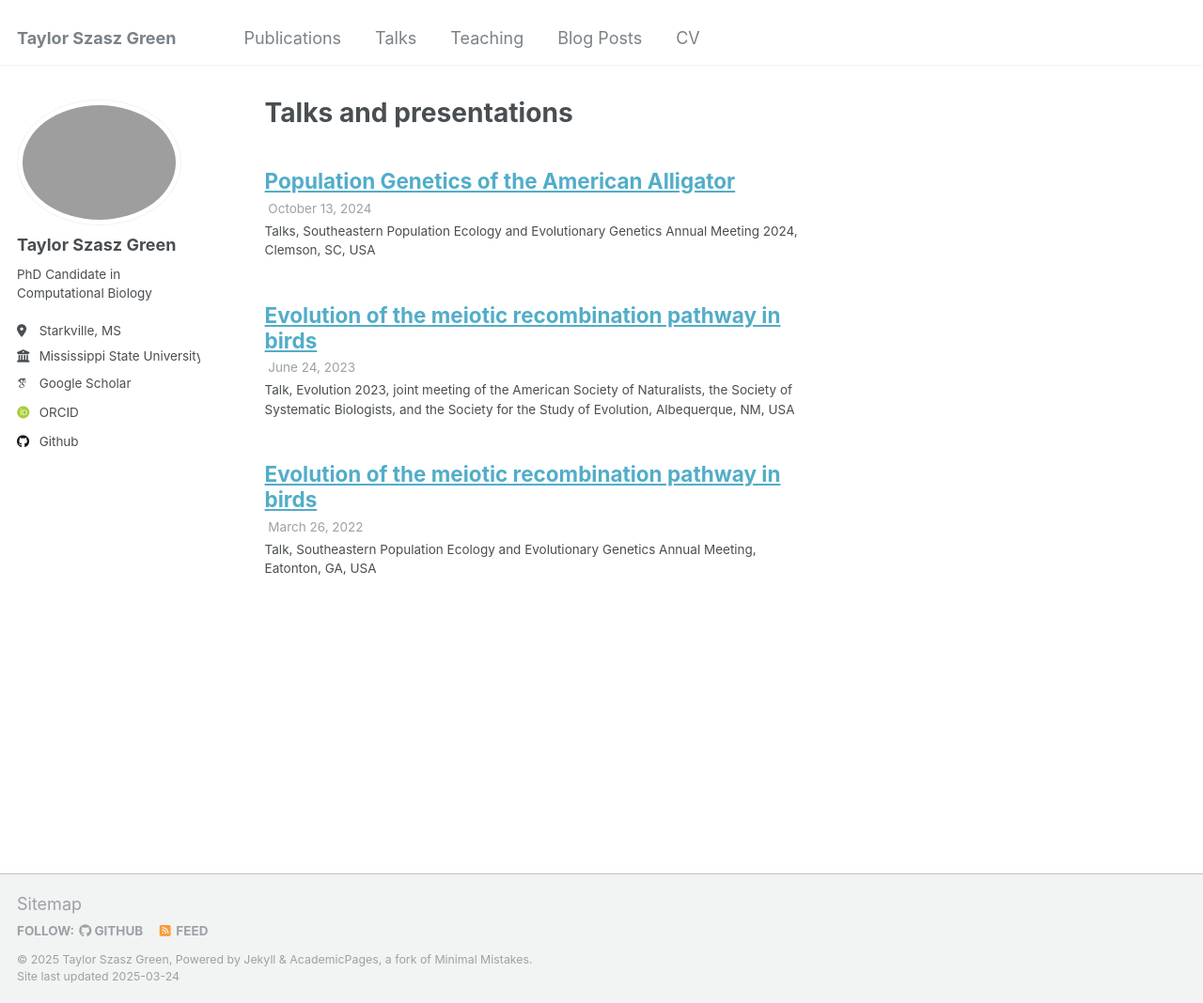
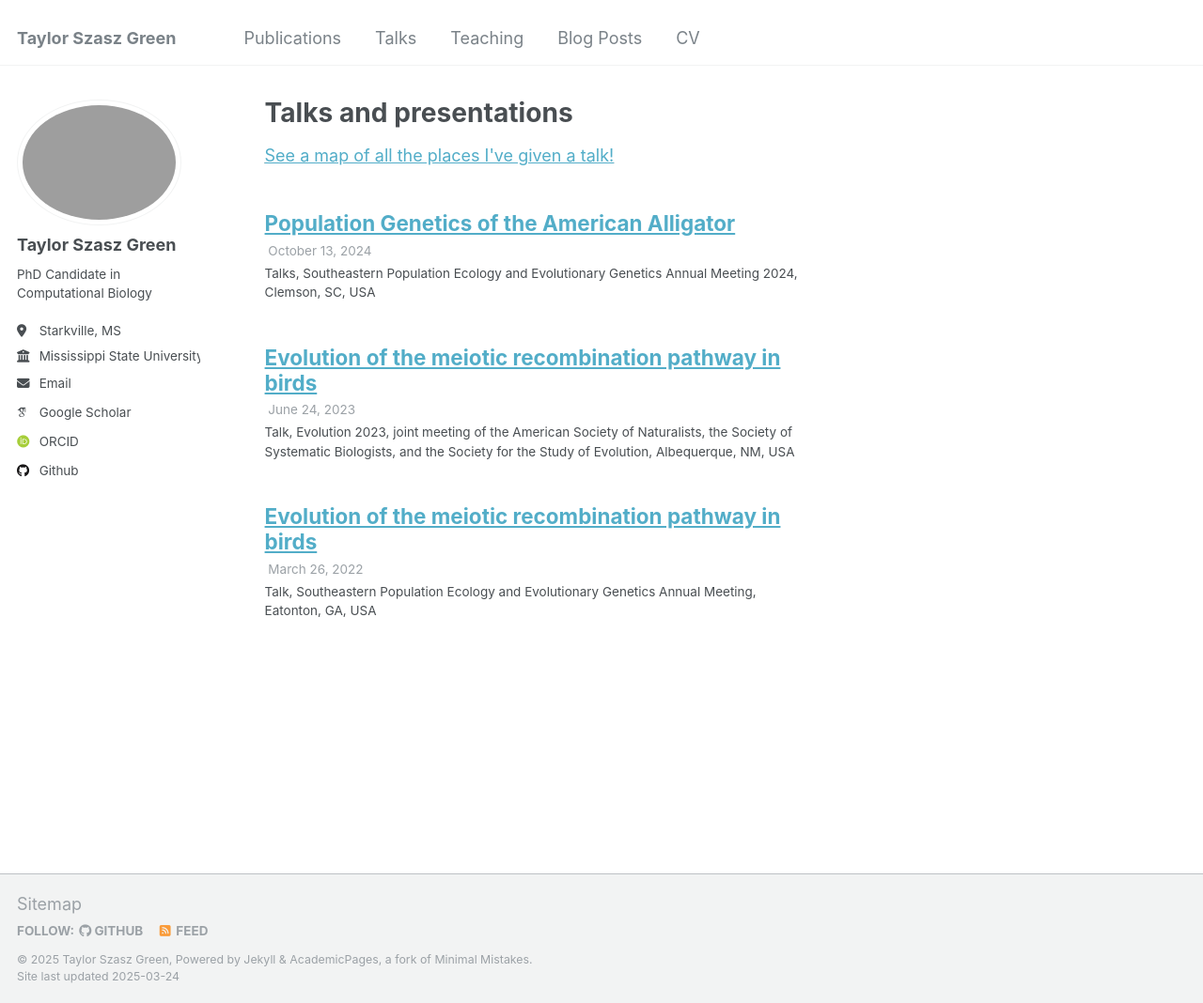
Before and after one commit to tszaszgreen/tszaszgreen.github.io, a Jekyll site: the page built from _pages/talks.html, in a window 1280 px wide and 1068 px high. Shown: the whole window at 94% size. Built offline with Jekyll 4.4.1, drawn with Linux system fonts in a browser that asks for light colours; some web fonts are replaced; part of the change alters nothing that is shown.

Commit message:
Update _config.yml

```diff
--- a/_config.yml
+++ b/_config.yml
@@ -28,7 +28,7 @@ author:
   location         : "Starkville, MS"
   employer         : "Mississippi State University"
   uri              : # URL
-  email            : #
+  email            : "ts748[at]msstate.edu"
 
   # Academic websites
   arxiv            : # URL - Update with the correct link to your profile
@@ -89,7 +89,7 @@ breadcrumbs              : false # true, false (default)
 words_per_minute         : 160
 future                   : true
 read_more                : "disabled" # if enabled, adds "Read more" links to excerpts
-talkmap_link             : false #change to true to add link to talkmap on talks page
+talkmap_link             : true #change to true to add link to talkmap on talks page
 comments:
   provider               : # false (default), "disqus", "discourse", "facebook", "google-plus", "staticman", "custom"
   disqus:
```
